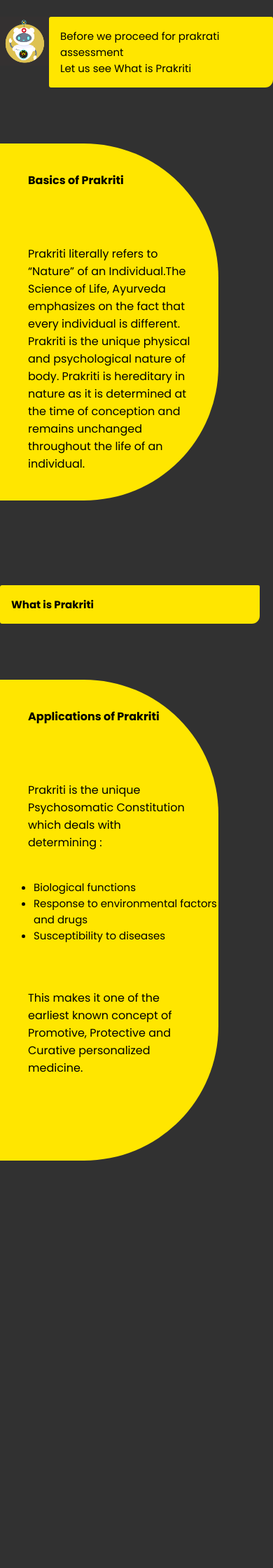
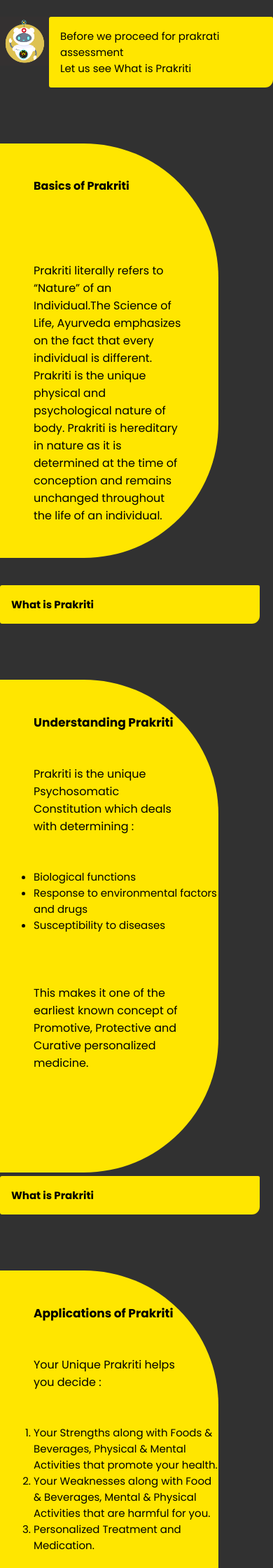
Before and after one commit to sayujya2810/temp, a PHP site: page / in a window 390 px wide. Shown: the part 1696-3936 px from the top of the page at 70% size. Before the commit the page ends 3354 px from the top, so only its background shows below. Run offline with PHP 8.4, Linux system fonts and the light colour scheme.

Commit message:
Added 'Keep in mind' section

```diff
--- a/index.html
+++ b/index.html
@@ -74,7 +74,7 @@
                 <p class="about-h1 w-long no-pad"><b>What is Prakriti</b></p>
             </div>
             <div class="prakriti-text">
-                <h1>Applications of Prakriti</h1>
+                <h2>Understanding Prakriti</h2>
                 <p class="info-box">
                     Prakriti is the unique Psychosomatic Constitution which deals with determining :<br>
                     <ul class="list">
@@ -90,8 +90,60 @@
                 </p>
             </div>
         </div>
+        <div class="prakriti-info full-screen">
+            <div class="heading no-pad right ">
+                <!-- <img src="./images/bot.png" id="bot-img" alt="bot"> -->
+                <p class="about-h1 w-long no-pad"><b>What is Prakriti</b></p>
+            </div>
+            <div class="prakriti-text">
+                <h2>Applications of Prakriti</h2>
+                <p class="info-box">
+                    Your Unique Prakriti helps you decide :<br>
+                    <ol class="list">
+                        <li>Your Strengths along with Foods & Beverages, Physical & Mental Activities that promote your health.</li>
+                        <li>Your Weaknesses along with Food & Beverages, Mental & Physical Activities that are harmful for you.</li>
+                        <li>Personalized Treatment and Medication.</li>
+                    </ol><br>
+                    <!-- <p class="info-box">Examples:</p> -->
+                    <h2>Examples:</h2>
+                    <ul class="list">
+                        <li>Use of Cow Ghee in Diet is beneficial for Pittaja Individual.</li>
+                        <li>Excessive Travelling is not advisable for Vataja Individual.</li>
+                        <li>Honey is the Best Medicine of Choice for Kaphaja Individual.</li>
+                    </ul>
+                </p>
+            </div>
+        </div>
 
+        <div class="prakriti-info full-screen">
+            <div class="heading no-pad right ">
 
+                <p class="about-h1 w-long no-pad"><b>Keep in mind</b></p>
+            </div>
+            <div class="prakriti-text">
+                <p class="info-box">
+                    Your Unique Prakriti helps you decide :<br>
+                    <ul class="list">
+                        <li>This is a test to determine your unique psychosomatic
+                            temperament and help you make the right decisions for better
+                            living.
+                            </li>
+                        <li>Do remember, there is no good or bad Prakriti.</li>
+                        <li>To get the most accurate result you need to follow some
+                            Precautions:
+
+                            <ul class="sub-list">
+                                <li>Be completely honest with your answers</li>
+                                <li>Mention who you really are, not what you want to be</li>
+                                <li>Choose trends that endure over a long timeframe</li>
+                            </ul>
+
+                        </li>
+                    </ul><br>
+
+                </p>
+            </div>
+        </div>
     </div>
 
 
--- a/style.css
+++ b/style.css
@@ -131,7 +131,15 @@ span{
     margin: 0px;
 }
 
+.sub-list{
+    padding-left: 6rem;
+}
 
+h2{
+    font-size: 30px;
+    padding-left: 3rem;
+    margin-top: 1rem;
+}
 
 
 @media screen and (max-width : 1080px) {
@@ -181,6 +189,12 @@ span{
     /* #namaste-text {
 
     } */
+
+    h2{
+        margin-top: 3rem;
+        padding-left: 3rem;
+        font-size: 17px;
+    }
     .about-h1{
         font-size: 15px;
         top: 46%;
@@ -217,6 +231,10 @@ span{
         padding-left: 3rem;
         font-size: 15px;
     }
+    .sub-list {
+        font-size: 12px;
+        padding-left: 4rem;
+    }
 
 
 
@@ -228,8 +246,12 @@ span{
 
     .prakriti-text p, .prakriti-text h1{
         font-size: 100%;
-        padding: 2rem;
+        padding: 2.5rem;
         margin: .5rem;
     }
 
+    .info-box{
+        margin-top: 10rem;
+    }
+
 }
```
